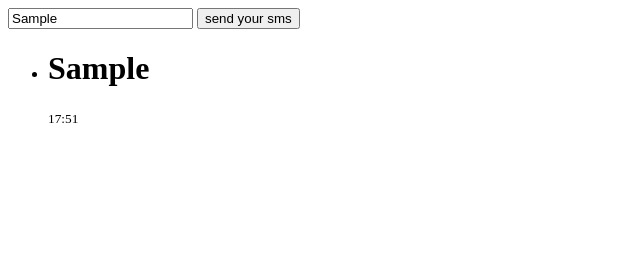
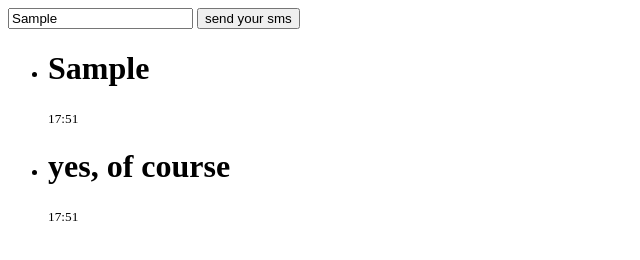
Before and after one commit to manuelatrotta/js-oggetti-studenti, a plain HTML site: page handlebars/index.html in a window 1280 px wide. Both pictures are taken after typing "Sample" into the empty fields and a click on the button "send your sms". Shown: the whole page, without its empty margins (0-640 px from the left). Drawn offline with nearby package versions, Linux system fonts and the light colour scheme.

Commit message:
creazione messaggio automatico

```diff
--- a/handlebars/index.html
+++ b/handlebars/index.html
@@ -14,12 +14,13 @@
 
     </ul>
   <script id="entry-template" type="text/x-handlebars-template">
-      <li class="entry">
+      <li class= "{{sentReceived}}">
         <h1>{{message}}</h1>
         <small>{{date}} <small>
       </li>
   </script>
 
+
   <script src="js/script.js" charset="utf-8"></script>
   </body>
 </html>
--- a/handlebars/js/script.js
+++ b/handlebars/js/script.js
@@ -1,20 +1,46 @@
+//al click sul bottone deve partire il mesaggio inserito con la data
 $(document).ready(function() {
   $('.send').click(function() {
+  //variabile del nuovo testo con val() inserita in seguito dall'utente
     var textNew = $('.send-msg').val();
-
+//variabili per time
     var data = new Date();
     var hours = data.getHours();
     var minutes = data.getMinutes();
     var time = hours + ':' + minutes;
-
+//variabili in handlebarsj correlate a script entry-template
     var source = $('#entry-template').html();
     var template = Handlebars.compile(source);
-
+//var handlebarsj in cui decidiamo di introdurre variabili create prima
     var context = {
       'message' : textNew,
-      'date' : time
+      'date' : time,
+      'sentReceived' : 'sent'
     };
+//aggiunta template in #add su html
     var html = template(context);
-    $('#add').append(html)
+    $('#add').append(html);
+
+//messaggio di risposta automatico con setTimeout
+setTimeout(function() {
+  var response = 'yes, of course';
+
+  var data = new Date();
+  var hours = data.getHours();
+  var minutes = data.getMinutes();
+  var time = hours + ':' + minutes;
+
+  var source = $('#entry-template').html();
+  var template = Handlebars.compile(source);
+
+  var context = {
+    'message' : response,
+    'date' : time,
+    'sentReceived' : 'received'
+  };
+    var html = template(context);
+
+    $('#add').append(html);
+    }, 2000);
   })
 });
```
